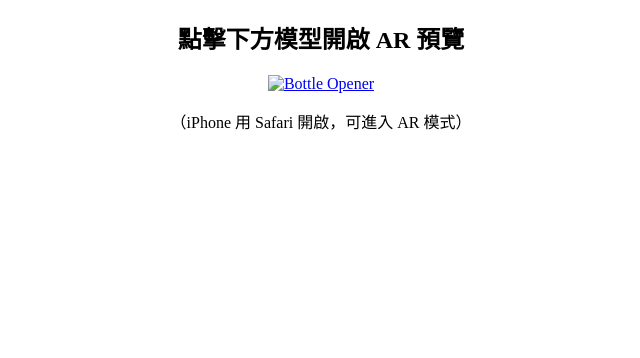
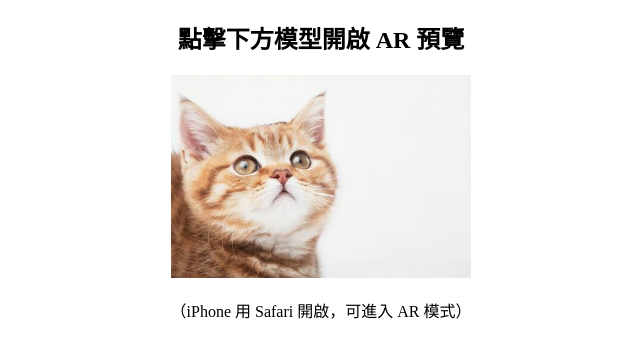
Before and after one commit to ian9911007/usdz-host1, a plain HTML site: page index.html in a window 1280 px wide. Shown: the whole page, without its empty margins (319-959 px from the left). Drawn offline with Linux system fonts and the light colour scheme.

Commit message:
Update index.html

```diff
--- a/index.html
+++ b/index.html
@@ -7,7 +7,7 @@
   <body style="text-align:center;">
     <h2>點擊下方模型開啟 AR 預覽</h2>
     <a rel="ar" href="https://ian9911007.github.io/USDZ/Bottle_opener.usdz">
-      <img src="preview.jpg" alt="Bottle Opener" width="300" />
+      <img src="cat.jpeg" alt="Bottle Opener" width="300" />
     </a>
     <p>（iPhone 用 Safari 開啟，可進入 AR 模式）</p>
   </body>
```
